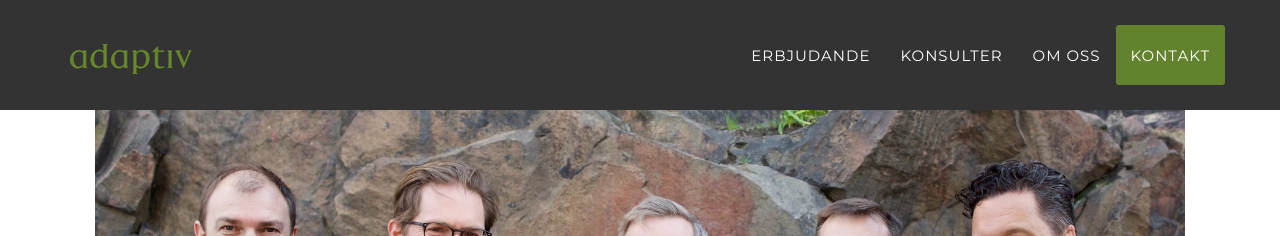
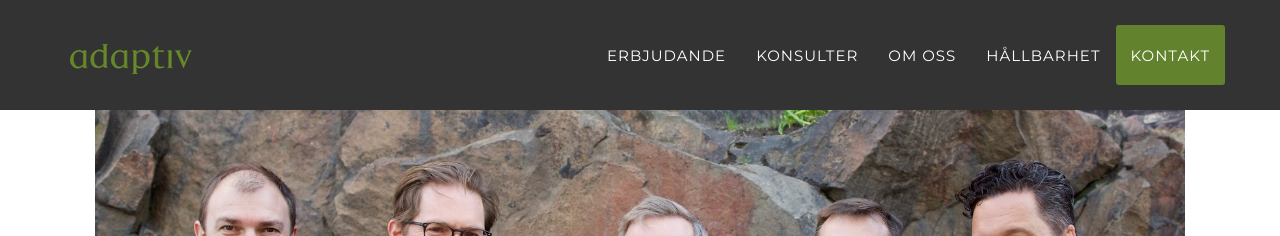
Before and after one commit to adaptiv/adaptiv_agency, a Jekyll site: the page built from index.html, in a window 1280 px wide. Shown: the top 236 px of the page. Built offline with Jekyll 4.4.1, drawn with Linux system fonts in a browser that asks for light colours; some web fonts are replaced.

Commit message:
Lägg till topplänk

```diff
--- a/_includes/header.html
+++ b/_includes/header.html
@@ -35,6 +35,9 @@
           <a class="page-scroll" href="#about">Om oss</a>
         </li>
         <li>
+          <a class="page-scroll" href="#sustainability">Hållbarhet</a>
+        </li>
+        <li>
           <a class=" page-scroll" href="#contact">Kontakt</a>
         </li>
       </ul>
```
